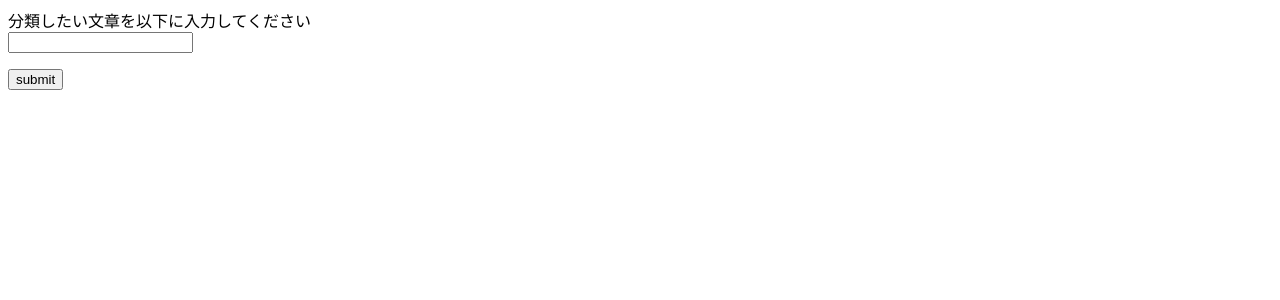
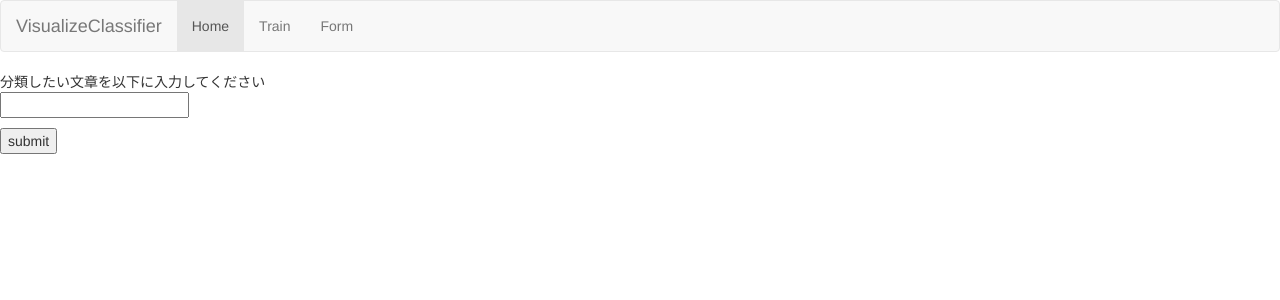
Before and after one commit to rikeda71/VisualizeClassifier, a Flask app: page /form in a window 1280 px wide. Shown: the top 300 px of the page. Run offline with Flask 2, Linux system fonts and the light colour scheme; parts of the project's set-up code (start-up, migrations or seed data) failed here and were passed over; some libraries are stand-ins or nearby versions.

Commit message:
Add: layout file

```diff
--- a/templates/form.html
+++ b/templates/form.html
@@ -1,5 +1,8 @@
-<html>
-    <body>
+{% extends "layout.html" %}
+{% block content %}
+<div class="row" id="header">
+</div>
+<div class="input">
     <form action = "/sentplot" method = "POST">
         <p>
         分類したい文章を以下に入力してください
@@ -8,5 +11,7 @@
         </p>
         <p><input type = "submit" value = "submit" /></p>
     </form>
+</div>
+{% endblock %}
 </body>
 </html>
--- /dev/null
+++ b/templates/layout.html
@@ -0,0 +1,36 @@
+<!DOCTYPE html>
+<html lang="ja">
+    <head>
+        <meta charset="utf-8">
+        <meta http-equiv="X-UA-Compatible" content="IE=edge">
+        <meta name="viewport" content="width=device-width, initial-scale=1">
+        <script src="http://code.jquery.com/jquery-1.11.1.min.js"></script>
+        <script src="https://code.highcharts.com/highcharts.js"></script>
+        <script src="https://code.highcharts.com/modules/exporting.js"></script>
+        <link href="https://maxcdn.bootstrapcdn.com/bootstrap/3.3.6/css/bootstrap.min.css" rel="stylesheet" integrity="sha384-1q8mTJOASx8j1Au+a5WDVnPi2lkFfwwEAa8hDDdjZlpLegxhjVME1fgjWPGmkzs7" crossorigin="anonymous">
+        <script src="https://maxcdn.bootstrapcdn.com/bootstrap/3.3.6/js/bootstrap.min.js" integrity="sha384-0mSbJDEHialfmuBBQP6A4Qrprq5OVfW37PRR3j5ELqxss1yVqOtnepnHVP9aJ7xS" crossorigin="anonymous"></script>
+    </head>
+    <body>
+        <nav class="navbar navbar-default">
+            <div class="container-fluid">
+                <div class="navbar-header">
+                    <button type="button" class="navbar-toggle collapsed" data-toggle="collapse" data-target="#navbar" aria-expanded="false" aria-controls="navbar">
+                        <span class="sr-only">Toggle navigation</span>
+                        <span class="icon-bar"></span>
+                        <span class="icon-bar"></span>
+                        <span class="icon-bar"></span>
+                    </button>
+                    <a class="navbar-brand" href="#">VisualizeClassifier</a>
+                </div>
+                <div id="navbar" class="navbar-collapse collapse">
+                    <ul class="nav navbar-nav">
+                        <li class="active"><a href="#">Home</a></li>
+                        <li><a href="train">Train</a></li>
+                        <li><a href="form">Form</a></li>
+                    </ul>
+                </div><!--/.nav-collapse -->
+            </div><!--/.container-fluid -->
+        </nav>
+        {% block content %}{% endblock %}
+    </body>
+</html>
```
Also changed, not shown: templates/sentplot.html (+3 -15 lines), templates/train.html (+10 -19 lines). Lines whose indentation alone changed are shown as unchanged.
